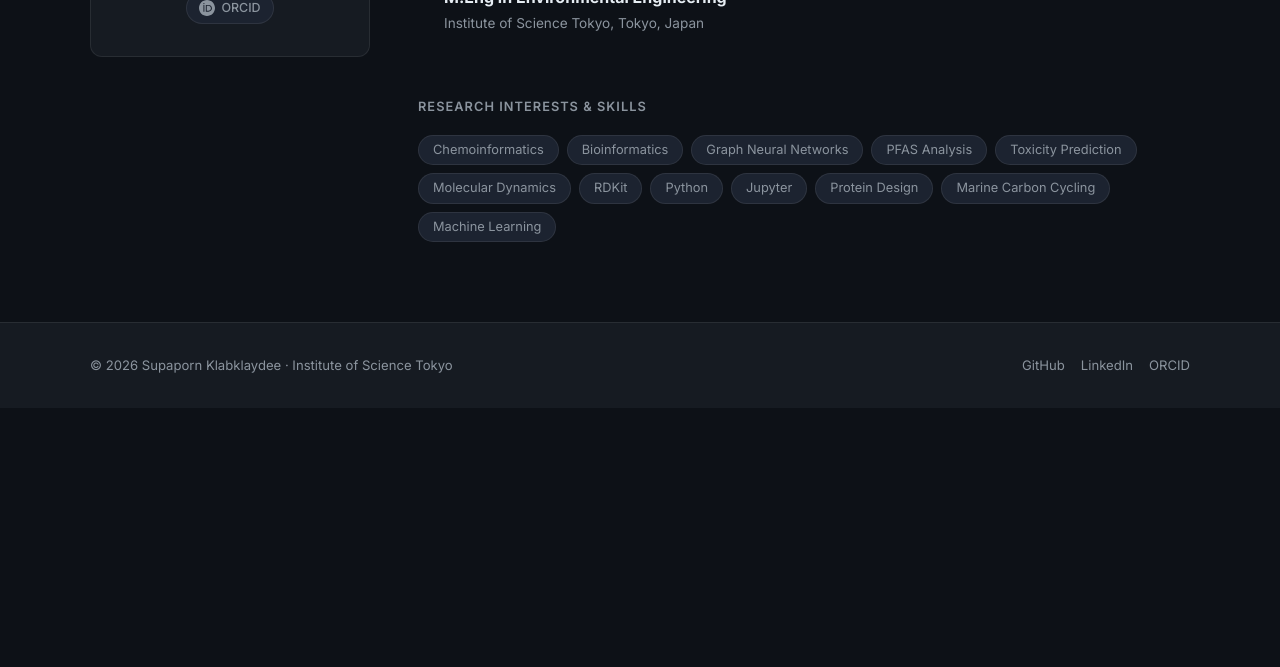
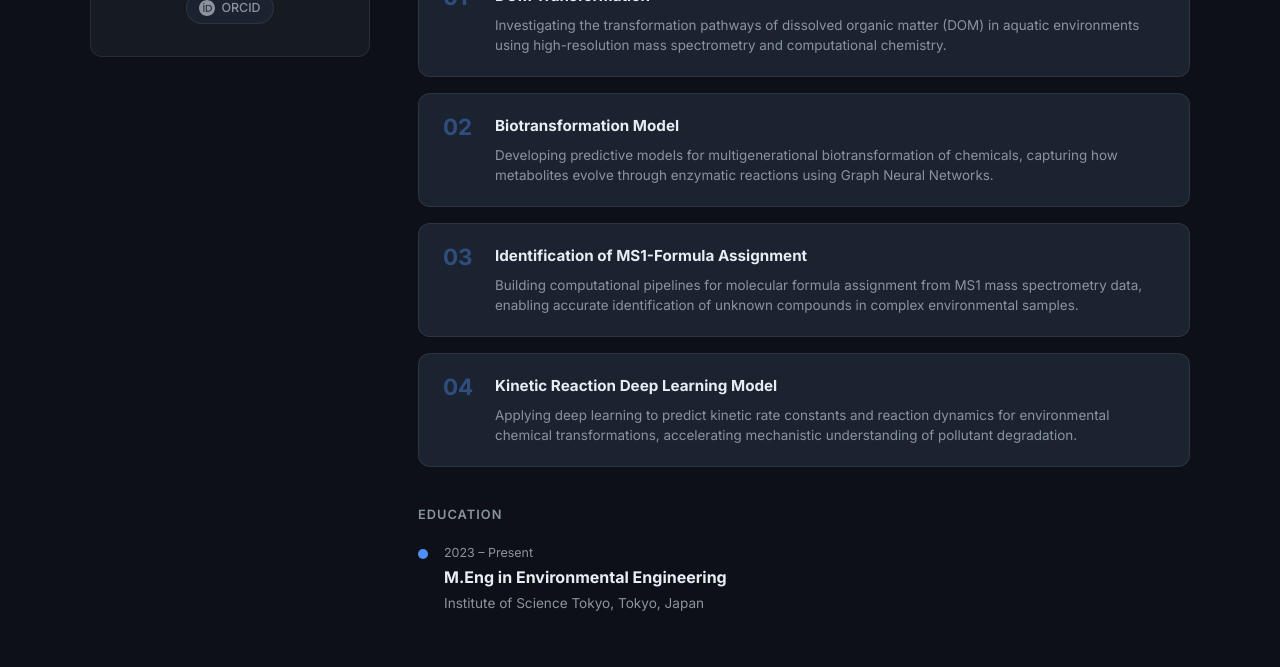
Before and after one commit to Suppboat2544/Supapornboat.github.io, a website: page docs/about.html in a window 1280 px wide. Shown: the part 716-1383 px from the top of the page. Before the commit the page ends 1124 px from the top, so only its background shows below. Drawn offline with Linux system fonts and the light colour scheme.

Commit message:
Add current research section to About page

```diff
--- a/docs/about.html
+++ b/docs/about.html
@@ -71,6 +71,40 @@
           <p>When not in the lab, I enjoy exploring machine learning models for protein design and vaccine development.</p>
         </div>
 
+        <div class="current-research">
+          <h3>Current Research</h3>
+          <div class="research-grid">
+            <div class="research-item">
+              <div class="research-num">01</div>
+              <div class="research-body">
+                <strong>DOM Transformation</strong>
+                <p>Investigating the transformation pathways of dissolved organic matter (DOM) in aquatic environments using high-resolution mass spectrometry and computational chemistry.</p>
+              </div>
+            </div>
+            <div class="research-item">
+              <div class="research-num">02</div>
+              <div class="research-body">
+                <strong>Biotransformation Model</strong>
+                <p>Developing predictive models for multigenerational biotransformation of chemicals, capturing how metabolites evolve through enzymatic reactions using Graph Neural Networks.</p>
+              </div>
+            </div>
+            <div class="research-item">
+              <div class="research-num">03</div>
+              <div class="research-body">
+                <strong>Identification of MS1-Formula Assignment</strong>
+                <p>Building computational pipelines for molecular formula assignment from MS1 mass spectrometry data, enabling accurate identification of unknown compounds in complex environmental samples.</p>
+              </div>
+            </div>
+            <div class="research-item">
+              <div class="research-num">04</div>
+              <div class="research-body">
+                <strong>Kinetic Reaction Deep Learning Model</strong>
+                <p>Applying deep learning to predict kinetic rate constants and reaction dynamics for environmental chemical transformations, accelerating mechanistic understanding of pollutant degradation.</p>
+              </div>
+            </div>
+          </div>
+        </div>
+
         <div class="timeline">
           <h3>Education</h3>
           <div class="timeline-item">
--- a/docs/styles.css
+++ b/docs/styles.css
@@ -147,6 +147,15 @@
 .footer-links a { color: var(--fg2); font-size: .82rem; transition: color .2s; }
 .footer-links a:hover { color: var(--accent); text-decoration: none; }
 
+/* CURRENT RESEARCH */
+.current-research h3 { color: var(--fg2); text-transform: uppercase; letter-spacing: .08em; font-size: .8rem; margin-bottom: 20px; }
+.research-grid { display: flex; flex-direction: column; gap: 16px; }
+.research-item { display: flex; gap: 20px; background: var(--bg3); border: 1px solid var(--border); border-radius: var(--radius); padding: 20px 24px; transition: border-color .2s; }
+.research-item:hover { border-color: var(--accent); }
+.research-num { flex-shrink: 0; font-size: 1.4rem; font-weight: 700; color: var(--accent); opacity: .4; line-height: 1; padding-top: 2px; width: 32px; }
+.research-body strong { display: block; font-size: .95rem; color: var(--fg); margin-bottom: 6px; }
+.research-body p { color: var(--fg2); font-size: .84rem; line-height: 1.55; margin: 0; }
+
 /* ANIMATIONS */
 @keyframes fadeUp { from { opacity: 0; transform: translateY(20px); } to { opacity: 1; transform: translateY(0); } }
 @keyframes float { 0%,100% { transform: translateY(0); } 50% { transform: translateY(-16px); } }
--- a/src/styles.css
+++ b/src/styles.css
@@ -147,6 +147,15 @@
 .footer-links a { color: var(--fg2); font-size: .82rem; transition: color .2s; }
 .footer-links a:hover { color: var(--accent); text-decoration: none; }
 
+/* CURRENT RESEARCH */
+.current-research h3 { color: var(--fg2); text-transform: uppercase; letter-spacing: .08em; font-size: .8rem; margin-bottom: 20px; }
+.research-grid { display: flex; flex-direction: column; gap: 16px; }
+.research-item { display: flex; gap: 20px; background: var(--bg3); border: 1px solid var(--border); border-radius: var(--radius); padding: 20px 24px; transition: border-color .2s; }
+.research-item:hover { border-color: var(--accent); }
+.research-num { flex-shrink: 0; font-size: 1.4rem; font-weight: 700; color: var(--accent); opacity: .4; line-height: 1; padding-top: 2px; width: 32px; }
+.research-body strong { display: block; font-size: .95rem; color: var(--fg); margin-bottom: 6px; }
+.research-body p { color: var(--fg2); font-size: .84rem; line-height: 1.55; margin: 0; }
+
 /* ANIMATIONS */
 @keyframes fadeUp { from { opacity: 0; transform: translateY(20px); } to { opacity: 1; transform: translateY(0); } }
 @keyframes float { 0%,100% { transform: translateY(0); } 50% { transform: translateY(-16px); } }
```
Also changed, not shown: src/about.html (+34 -0 lines).
